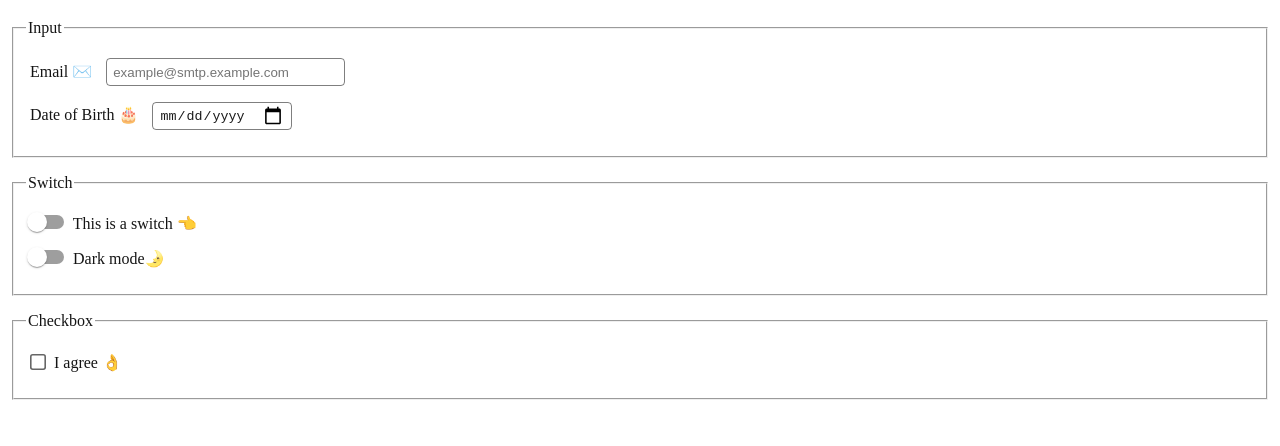
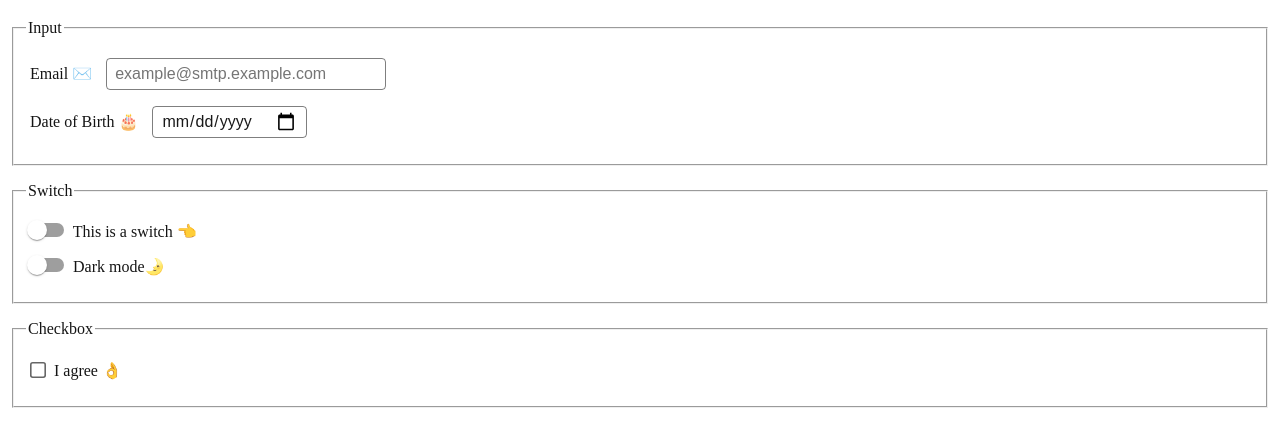
Before and after one commit to maxam2017/form.css, a website: page index.html in a window 1280 px wide. Shown: the part 62-508 px from the top of the page. Drawn offline with Linux system fonts and the light colour scheme.

Commit message:
:sparkles: modify some font things

```diff
--- a/scss/input.scss
+++ b/scss/input.scss
@@ -1,3 +1,4 @@
+input:not([type="checkbox"]),
 input[type="date"],
 input[type="datetime"],
 input[type="datetime-local"],
@@ -12,7 +13,7 @@ input[type="week"] {
   /* HACK: support pseudo element in input element for Firefox */
   -moz-appearance: initial;
   outline: none;
-  padding: 2px 6px;
+  padding: 4px 8px;
   height: 22px;
   border-radius: 4px;
   background: transparent;
@@ -21,6 +22,7 @@ input[type="week"] {
   transition-property: border-color box-shadow;
   transition-timing-function: ease-in-out;
   color: rgba(var(--default-text-color), 0.9);
+  font-size: 16px;
 
   &:focus {
     box-shadow: 0 0 0 2px rgba(var(--primary-color), 0.2);
@@ -40,6 +42,11 @@ input::-webkit-calendar-picker-indicator {
   }
 }
 
+input::-webkit-datetime-edit {
+  font-size: 1em;
+  font-family: var(--font-family) sans-serif;
+}
+
 body[data-theme="light"] {
   input::-webkit-calendar-picker-indicator {
     filter: invert(0.2);
--- a/scss/theme.scss
+++ b/scss/theme.scss
@@ -1,4 +1,9 @@
 @import "vars.scss";
+
+// global css variable
+:root {
+  --font-family: "PingFang TC";
+}
 
 @media (prefers-color-scheme: light) {
   :root {
```
Also changed, not shown: css/form.css.
